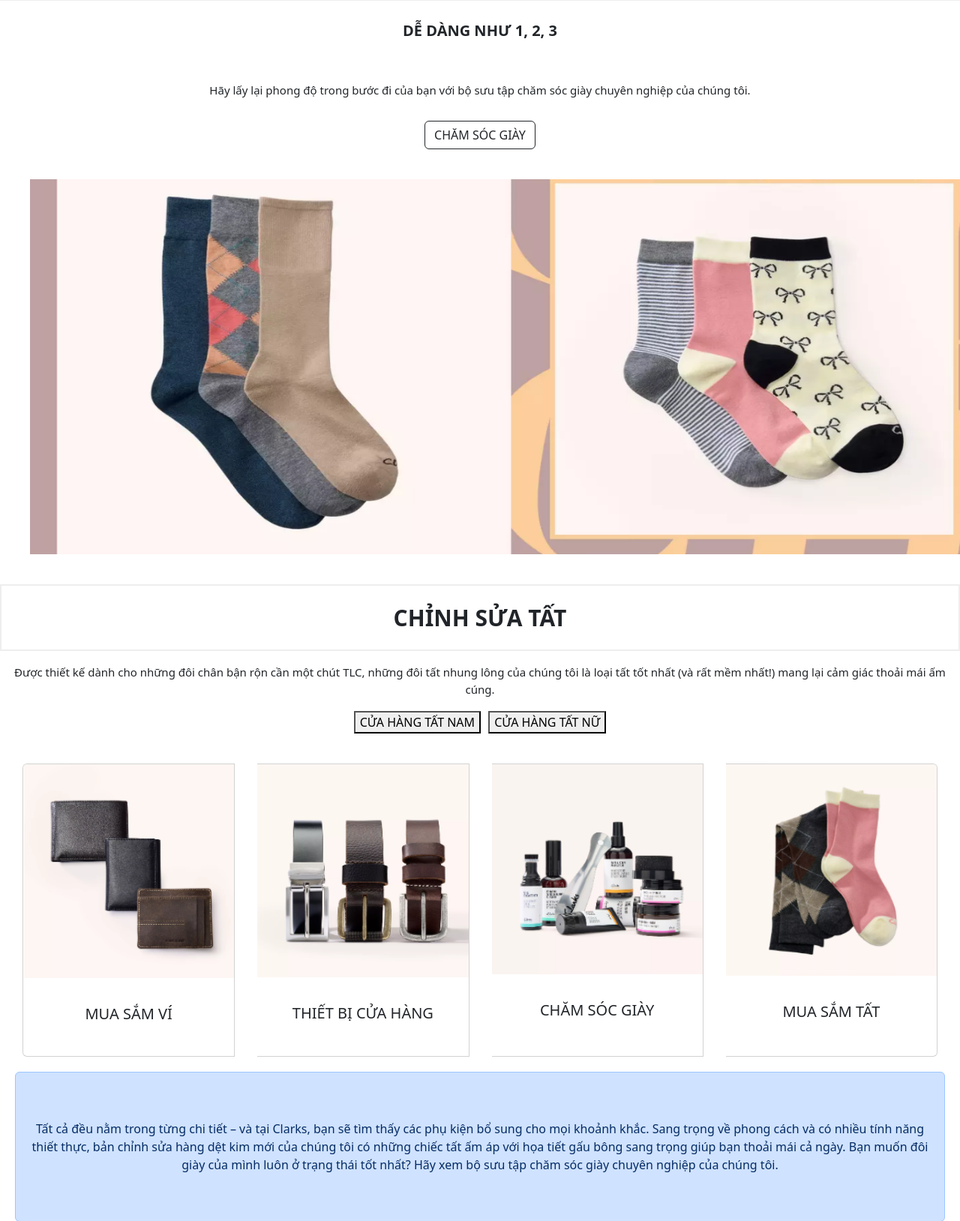
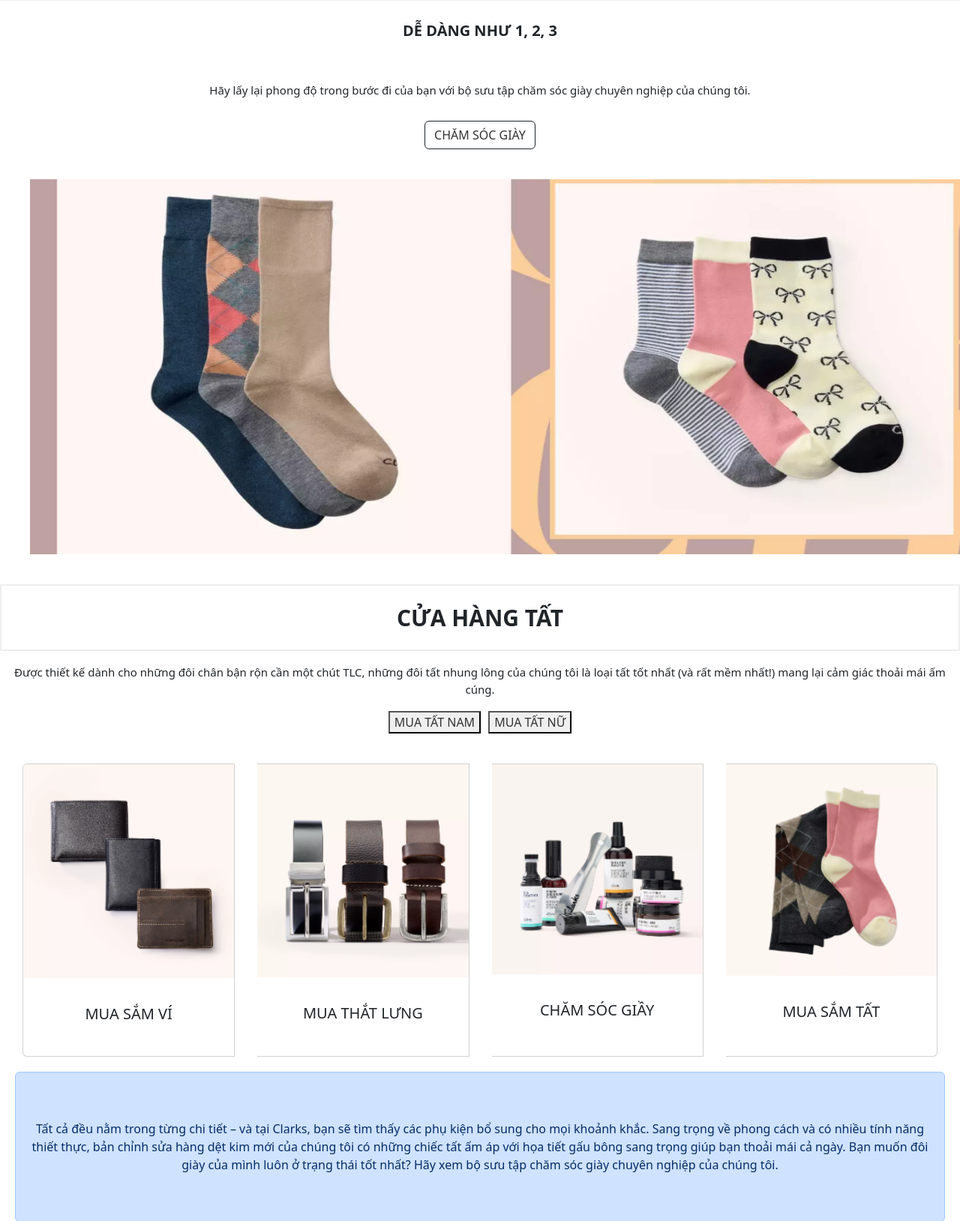
Before and after one commit to HoangNguyetHa0310/BTL_Python, a Django app: template app/templates/app/accessories.html in a window 1280 px wide; the page is wider, and only the part inside the window is pictured. Shown: the part 934-2562 px from the top of that part at 75% size. Run offline with Django 5.2, Linux system fonts and the light colour scheme; the template is opened without the code that fills it, so the values that code supplies are empty; some libraries are stand-ins or nearby versions.

Commit message:
sửa 2 trang phụ kiện và giới thiệu

```diff
--- a/app/static/app/css/accessories.css
+++ b/app/static/app/css/accessories.css
@@ -94,3 +94,6 @@
     align-items: center;
     justify-content: center;
 }
+.t{
+    color: #333;
+}
--- a/app/templates/app/accessories.html
+++ b/app/templates/app/accessories.html
@@ -17,43 +17,56 @@
         <span class="brand2">Hãy lấy lại phong độ trong bước đi của bạn với bộ sưu tập chăm sóc giày chuyên nghiệp của chúng tôi.</span>
     </div>
     <div id="shop_care">
-      <button type="button" class="btn btn-outline-dark" >CHĂM SÓC GIÀY</button>
+      <button type="button" class="btn btn-outline-dark" >
+        <a style="text-decoration: none" href="{% url 'product_man' %} ">
+          <div class="t">CHĂM SÓC GIÀY</div>
+        </a>
+      </button>
     </div>
     <img src="{% static 'app/img/Capture3.PNG' %}" class="img5" alt="">
     <div class="banner" id="banner">
-        <span class="brand">CHỈNH SỬA TẤT</span>
+        <span class="brand">CỬA HÀNG TẤT</span>
     </div>
     <div class="text">
         <span class="brand2">
           Được thiết kế dành cho những đôi chân bận rộn cần một chút TLC, những đôi tất nhung lông của chúng tôi là loại tất tốt nhất (và rất mềm nhất!) mang lại cảm giác thoải mái ấm cúng.</span>
     </div>
     <div class="btn-container">
-        <button type="button" class="btn1 btn-outline-dark">CỬA HÀNG TẤT NAM</button>
-        <button type="button" class="btn1 btn-outline-dark">CỬA HÀNG TẤT NỮ</button>
+        <button type="button" class="btn1 btn-outline-dark">
+          <a style="text-decoration: none" href="{% url 'product_man' %} ">
+            <div class="t">MUA TẤT NAM</div>
+            </a>
+        </button>
+        <button type="button" class="btn1 btn-outline-dark">
+          <a style="text-decoration: none"  href="{% url 'product_man' %} ">
+            <div class="t">MUA TẤT NỮ</div>
+          </a>
+        </button>
+
     </div>
     <div class="card-group">
       <div class="card" style="width: 18rem;">
         <img src="{% static 'app/img/Capture4.PNG' %}" class="card-img-top" alt="">
       <div class="card-body">
-        <h5 class="card-title">MUA SẮM VÍ</h5>
+        <a style="text-decoration: none" href="{% url 'product_man' %} " class="card-title">MUA SẮM VÍ</a>
       </div>
     </div>
     <div class="card" style="width: 18rem;">
       <img src="{% static 'app/img/Capture5.PNG' %}" class="card-img-top" alt="">
       <div class="card-body">
-        <h5 class="card-title">THIẾT BỊ CỬA HÀNG</h5>
+        <a style="text-decoration: none" href="{% url 'product_man' %} " class="card-title">MUA THẮT LƯNG</a>
       </div>
     </div>
     <div class="card" style="width: 18rem;">
       <img src="{% static 'app/img/Capture6.PNG' %}" class="card-img-top" alt="">
       <div class="card-body">
-        <h5 class="card-title">CHĂM SÓC GIÀY</h5>
+        <a style="text-decoration: none" href="{% url 'product_man' %} " class="card-title">CHĂM SÓC GIẦY</a>
       </div>
     </div>
     <div class="card" style="width: 18rem;">
       <img src="{% static 'app/img/Capture7.PNG' %}" class="card-img-top" alt="">
       <div class="card-body">
-        <h5 class="card-title">MUA SẮM TẤT</h5>
+        <a style="text-decoration: none" href="{% url 'product_man' %} " class="card-title">MUA SẮM TẤT</a>
       </div>
     </div>
     </div>
```
Also changed, not shown: app/static/app/css/aboutUs.css (+7 -12 lines), app/templates/app/aboutUs.html (+5 -14 lines).
